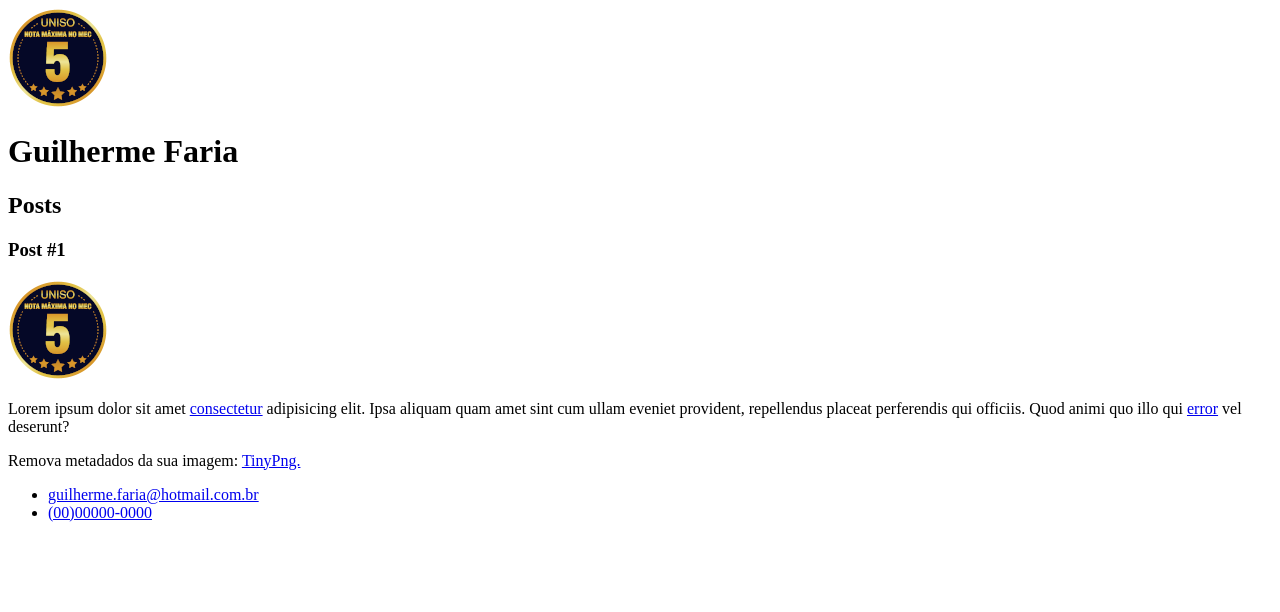
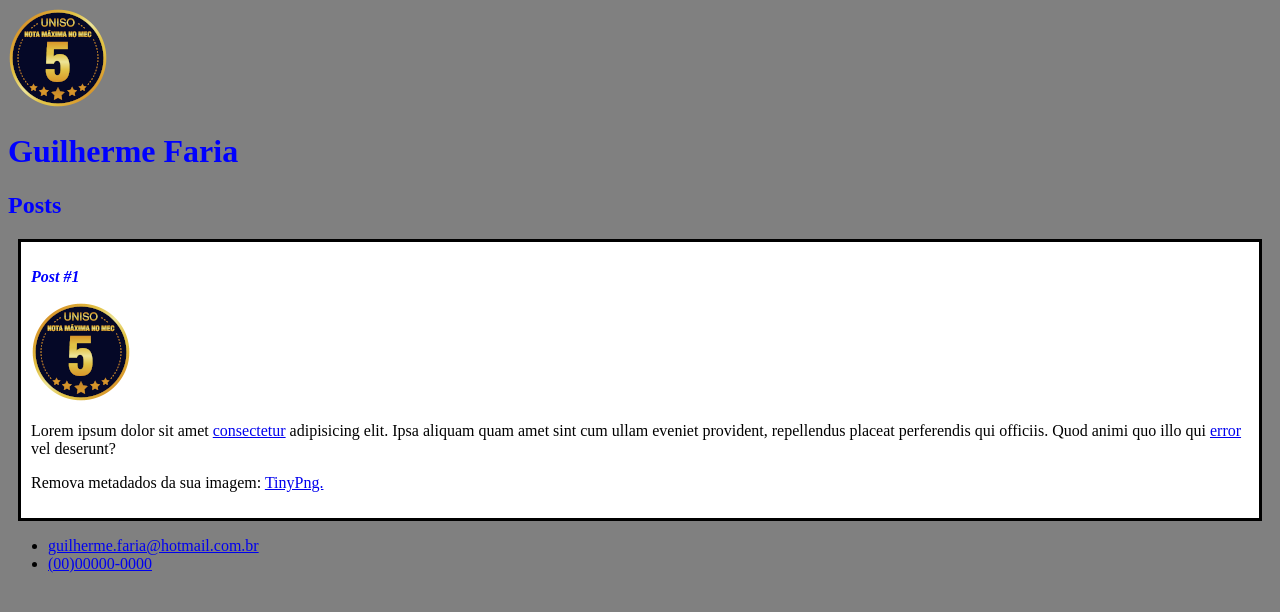
Before and after one commit to FariaGuilherme/Dio-JS-Evolution, a plain HTML site: page html-css/semantica/Index.html in a window 1280 px wide. Drawn offline with Linux system fonts and the light colour scheme.

Commit message:
Início CSS

```diff
--- a/html-css/semantica/Index.html
+++ b/html-css/semantica/Index.html
@@ -3,19 +3,20 @@
     <head>
         <meta charset="utf-8">
         <title>Guilherme Faria</title>
+        <link rel="stylesheet" href="style.css">
     </head>
     <body>
         <header>
             <img src="uniso_selo-mec_100px.png" alt="Nota MEC">
-            <h1>Guilherme Faria</h1>
+            <h1 id="title">Guilherme Faria</h1>
         </header>
         <section>
             <header>
-                <h2>Posts</h2>
+                <h2 class="subtitle">Posts</h2>
             </header>
-            <article>
+            <article class="post">
                 <header>
-                    <h3>Post #1</h3>
+                    <h3 class="post_title">Post #1</h3>
                     <img src="uniso_selo-mec_100px.png" alt="Note MEC2">
                 </header>
                 <p>Lorem ipsum dolor sit amet <a href="https://github.com/FariaGuilherme" target="_blank">consectetur</a> adipisicing elit. Ipsa aliquam quam amet sint cum ullam eveniet provident, repellendus placeat perferendis qui officiis. Quod animi quo illo qui <a href="mailto:guilherme.faria@hotmail.com.br">error</a> vel deserunt?</p>
--- /dev/null
+++ b/html-css/semantica/style.css
@@ -0,0 +1,19 @@
+body{
+    background: gray;
+}
+
+#title, .subtitle, .post_title{
+    color: blue;
+}
+
+.post_title{
+    font-size: 16px;
+    font-style: italic;
+}
+
+.post{
+    background: white;
+    padding: 10px;
+    border: 3px solid black;
+    margin: 10px;
+}
```
